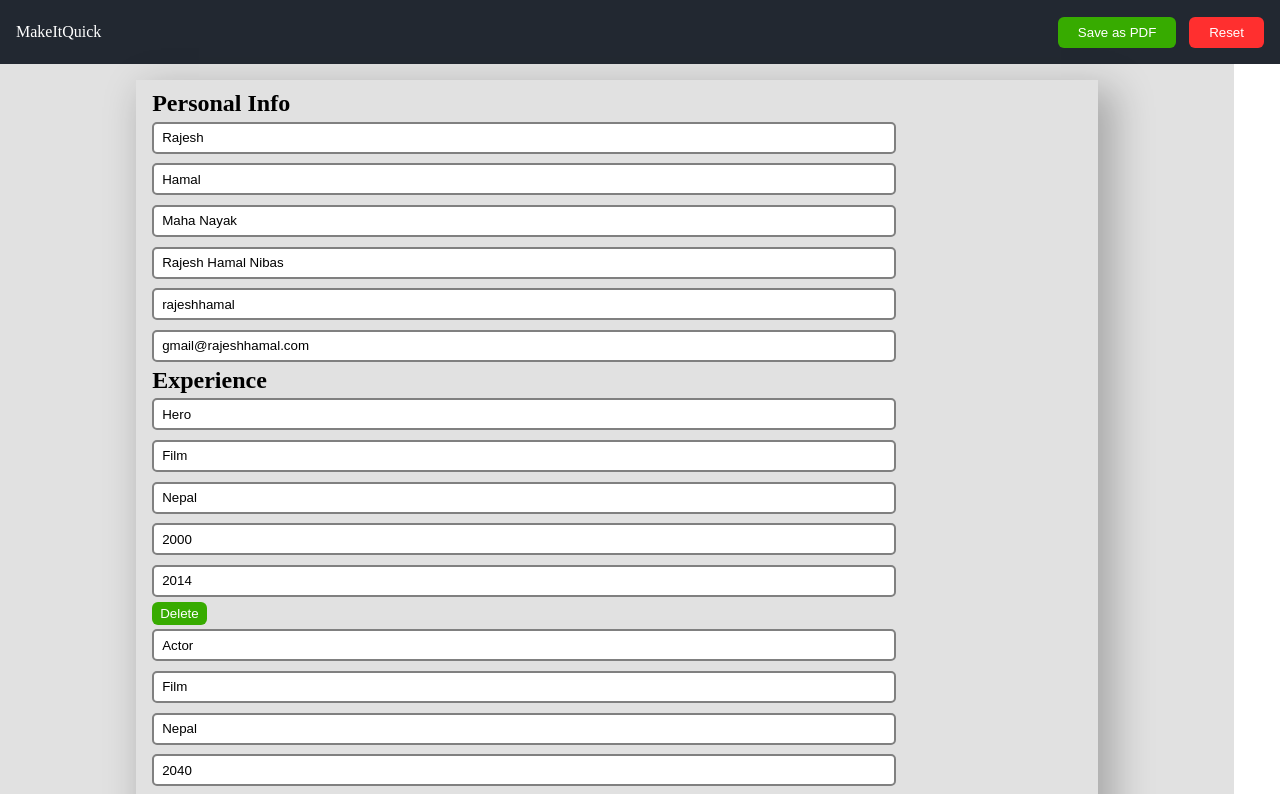
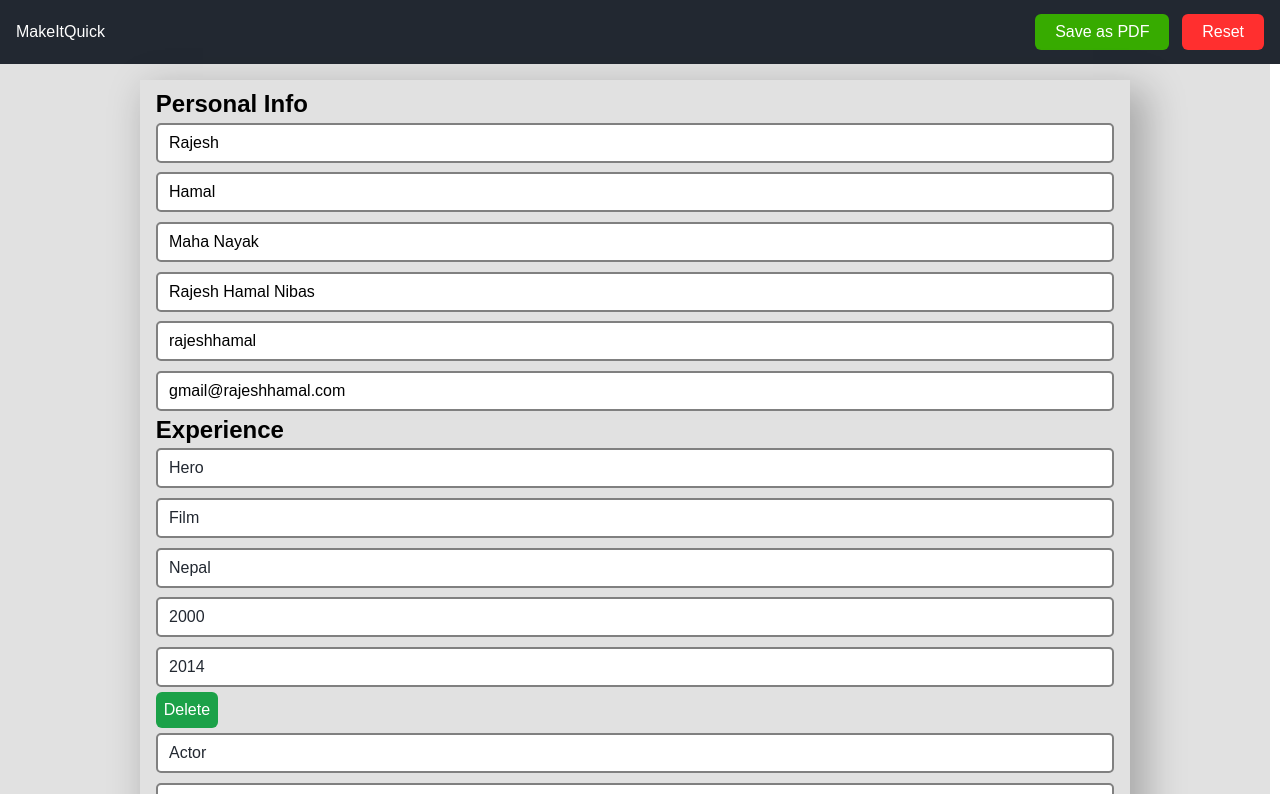
Before and after one commit to abh1sh3kk/cv-maker, a React (Create React App) app: page / in a window 1280 px wide. Shown: the top 794 px of the page. Built offline with nearby package versions, Linux system fonts and the light colour scheme.

Commit message:
Changed global color

```diff
--- a/src/Components/stylesheets/global.css
+++ b/src/Components/stylesheets/global.css
@@ -4,29 +4,68 @@
 	box-sizing: border-box;
 }
 
+body {
+	font-family: Arial, Helvetica, sans-serif;
+}
+
+:root {
+	--bright-red: rgb(161, 27, 27);
+	--dark-red: #312222;
+	--red-focus: #D14134;
+	--green: rgb(27, 161, 72);
+	--blue-section-width : 35%;
+	--cv-blue: #222831 ;
+	--text-color: #333333;
+	--cv-blue-dim: #44484d86 ;
+	--light-blue: #373f49;
+}
+
 button {
 	border: 0;
 	outline: none;
 	color: white;
-	background-color: #37ab00;
+	background-color: var(--green);
 	border-radius: 6px;
 	cursor: pointer;
 	padding: 0.25rem 0.5rem;
-	transition: 0.2s ease-in-out all;
+	transition: 0.4s ease-in-out all;
+	height: 2.3rem;
+	font-size: 1rem;
 }
 button:hover {
-	transform: scale(1.05);
+	box-shadow: 0 0 5px var(--cv-blue-dim);
 }
 button:active {
 	transform: scale(0.9);
 }
 input {
-	width: 80%;
+	color: var(--cv-blue);
+	width: 100%;
 	margin-block: 0.3rem;
+	font-size: 16px;
 	border-radius: 5px;
 	border: 2px solid grey;
 	outline: none;
-	height: 2rem;
-	padding: 0 0.5rem;
+	height: 2.5rem;
+	padding: 0 0.7rem;
 
 }
+input:focus {
+	border: 2px solid var(--light-blue);
+	box-shadow: 0 0 5px var(--cv-blue-dim);
+}
+.add-btn {
+	width: 100%;
+	margin-block: 0.5rem;
+	background-color: var(--cv-blue);
+}
+.add-btn:focus {
+	box-shadow: 0 0 20px rgb(70, 70, 70);
+}
+.remove-btn {
+	background-color: var(--dark-red);
+	margin-block: 0.5rem;
+	display: block;
+	width: 100%;
+
+}
```
